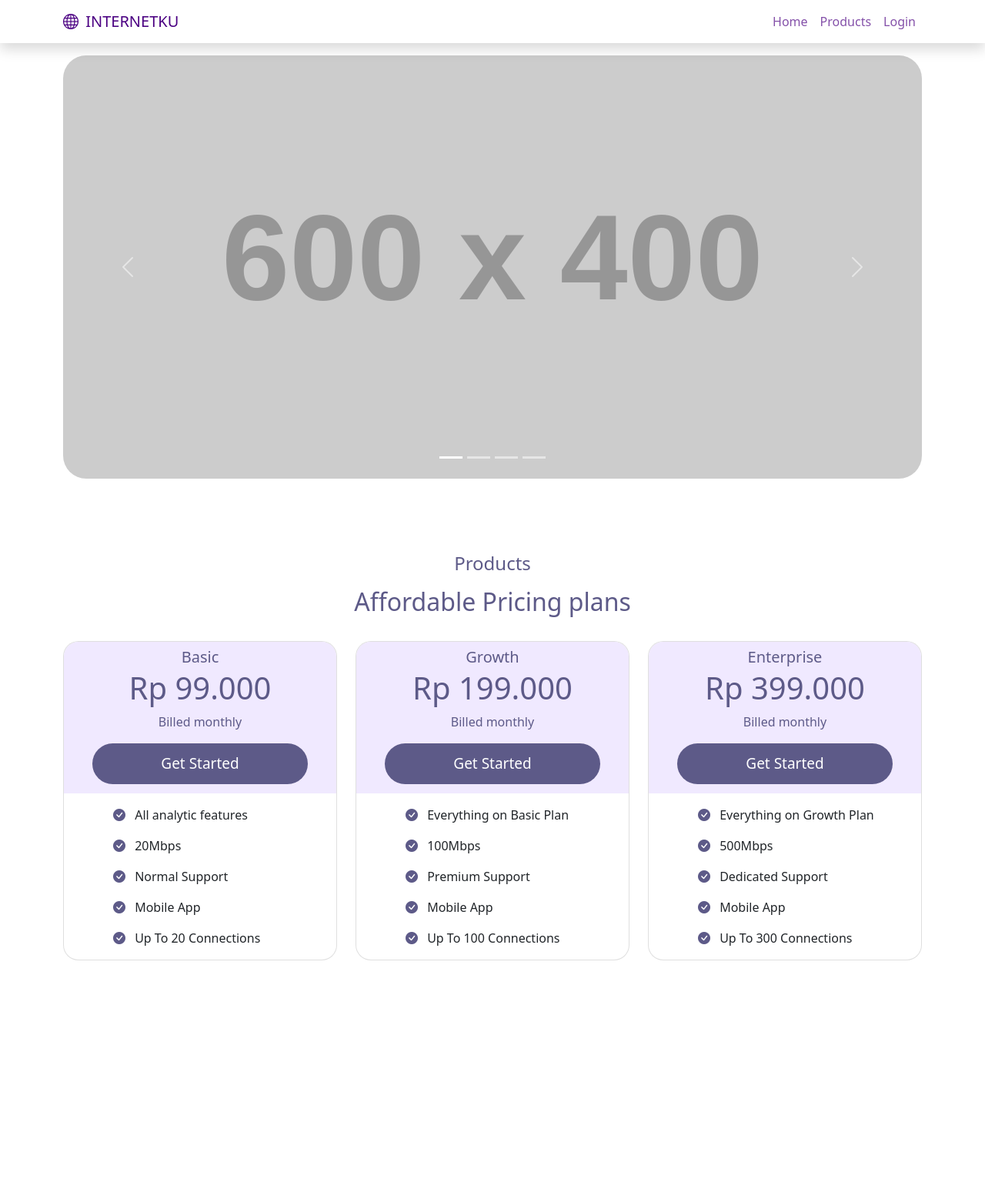
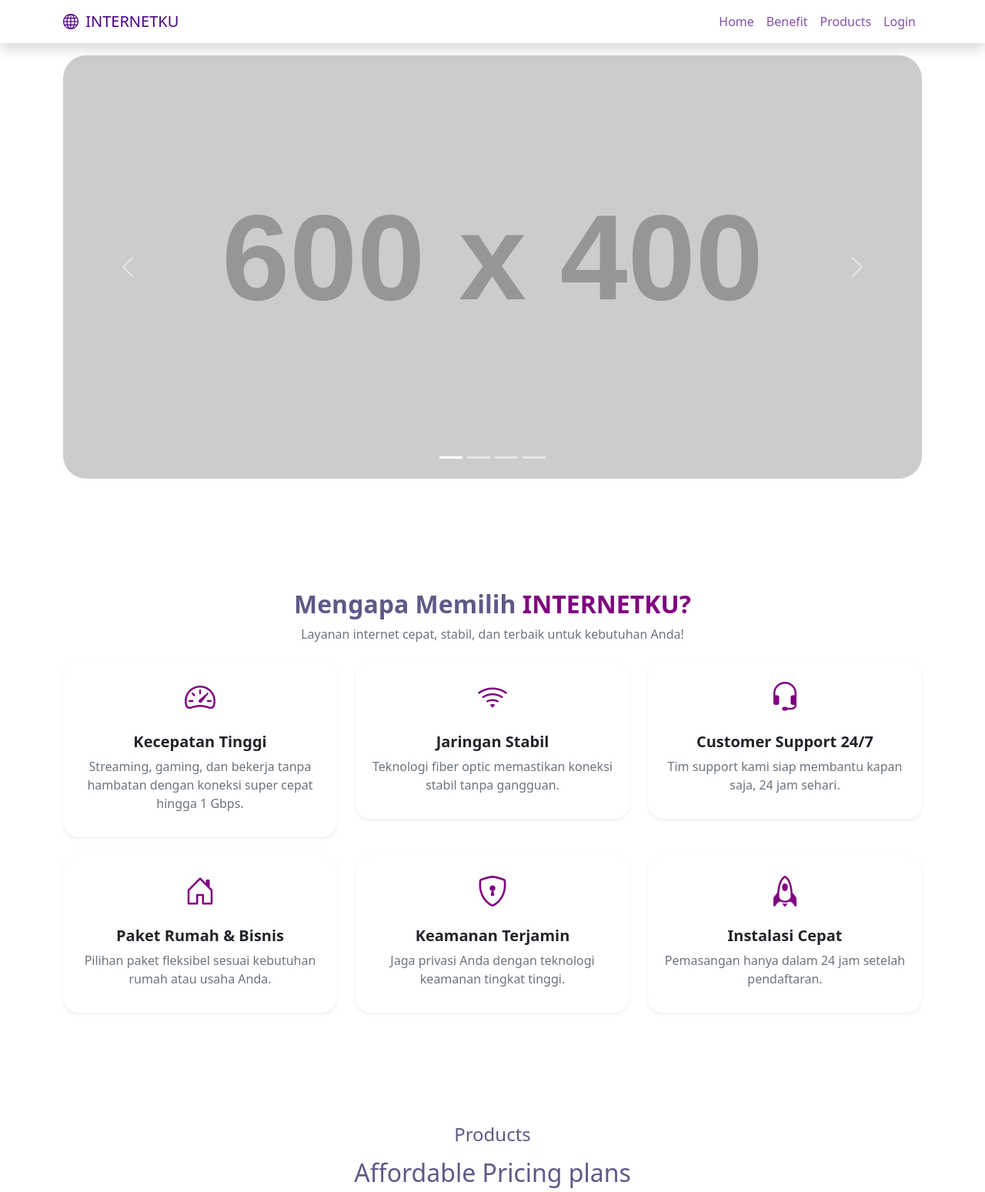
Before and after one commit to usmanasegaf/tugas_kelompok_web, a PHP site: page / in a window 1280 px wide. Shown: the top 1549 px of the page at 77% size. Run offline with PHP 8.4, Linux system fonts and the light colour scheme; grey boxes labelled with a size stand in for pictures from a placeholder-image service; some libraries are stand-ins or nearby versions.

Commit message:
reset dan backup

```diff
--- a/index.php
+++ b/index.php
@@ -39,6 +39,9 @@
         <ul class="navbar-nav ms-auto">
           <li class="nav-item">
             <a class="nav-link" aria-current="page" href="#home">Home</a>
+          </li>
+          <li class="nav-item">
+            <a class="nav-link" href="#benefit">Benefit</a>
           </li>
           <li class="nav-item">
             <a class="nav-link" href="#products">Products</a>
@@ -108,6 +111,69 @@
     </script>
   </section>
   <!-- Akhir Jumbotron -->
+
+  <!-- Benefit -->
+  <section id="benefit" class="container my-5">
+    <div class="text-center">
+      <h2 class="fw-bold" style="color: #5d5a88;">Mengapa Memilih <span style="color: #800080;">INTERNETKU?</span></h2>
+      <p class="text-muted">Layanan internet cepat, stabil, dan terbaik untuk kebutuhan Anda!</p>
+    </div>
+
+    <div class="row text-center mt-4">
+      <div class="col-md-4">
+        <div class="card border-0 shadow-sm p-3">
+          <i class="bi bi-speedometer2 fs-1" style="color: #800080;"></i>
+          <h5 class="fw-bold mt-3">Kecepatan Tinggi</h5>
+          <p class="text-muted">Streaming, gaming, dan bekerja tanpa hambatan dengan koneksi super cepat hingga 1 Gbps.
+          </p>
+        </div>
+      </div>
+
+      <div class="col-md-4">
+        <div class="card border-0 shadow-sm p-3">
+          <i class="bi bi-wifi fs-1 " style="color: #800080;"></i>
+          <h5 class="fw-bold mt-3">Jaringan Stabil</h5>
+          <p class="text-muted">Teknologi fiber optic memastikan koneksi stabil tanpa gangguan.</p>
+        </div>
+      </div>
+
+      <div class="col-md-4">
+        <div class="card border-0 shadow-sm p-3">
+          <i class="bi bi-headset fs-1 " style="color: #800080;"></i>
+          <h5 class="fw-bold mt-3">Customer Support 24/7</h5>
+          <p class="text-muted">Tim support kami siap membantu kapan saja, 24 jam sehari.</p>
+        </div>
+      </div>
+    </div>
+
+    <div class="row text-center mt-4">
+      <div class="col-md-4">
+        <div class="card border-0 shadow-sm p-3">
+          <i class="bi bi-house-door fs-1 " style="color: #800080;"></i>
+          <h5 class="fw-bold mt-3">Paket Rumah & Bisnis</h5>
+          <p class="text-muted">Pilihan paket fleksibel sesuai kebutuhan rumah atau usaha Anda.</p>
+        </div>
+      </div>
+
+      <div class="col-md-4">
+        <div class="card border-0 shadow-sm p-3">
+          <i class="bi bi-shield-lock fs-1 " style="color: #800080;"></i>
+          <h5 class="fw-bold mt-3">Keamanan Terjamin</h5>
+          <p class="text-muted">Jaga privasi Anda dengan teknologi keamanan tingkat tinggi.</p>
+        </div>
+      </div>
+
+      <div class="col-md-4">
+        <div class="card border-0 shadow-sm p-3">
+          <i class="bi bi-rocket fs-1 " style="color: #800080;"></i>
+          <h5 class="fw-bold mt-3">Instalasi Cepat</h5>
+          <p class="text-muted">Pemasangan hanya dalam 24 jam setelah pendaftaran.</p>
+        </div>
+      </div>
+    </div>
+  </section>
+
+  <!-- Akhir Benefit -->
 
   <!-- Products -->
   <section id="products">
```
Also changed, not shown: dashboard/dashboard.php (added).
